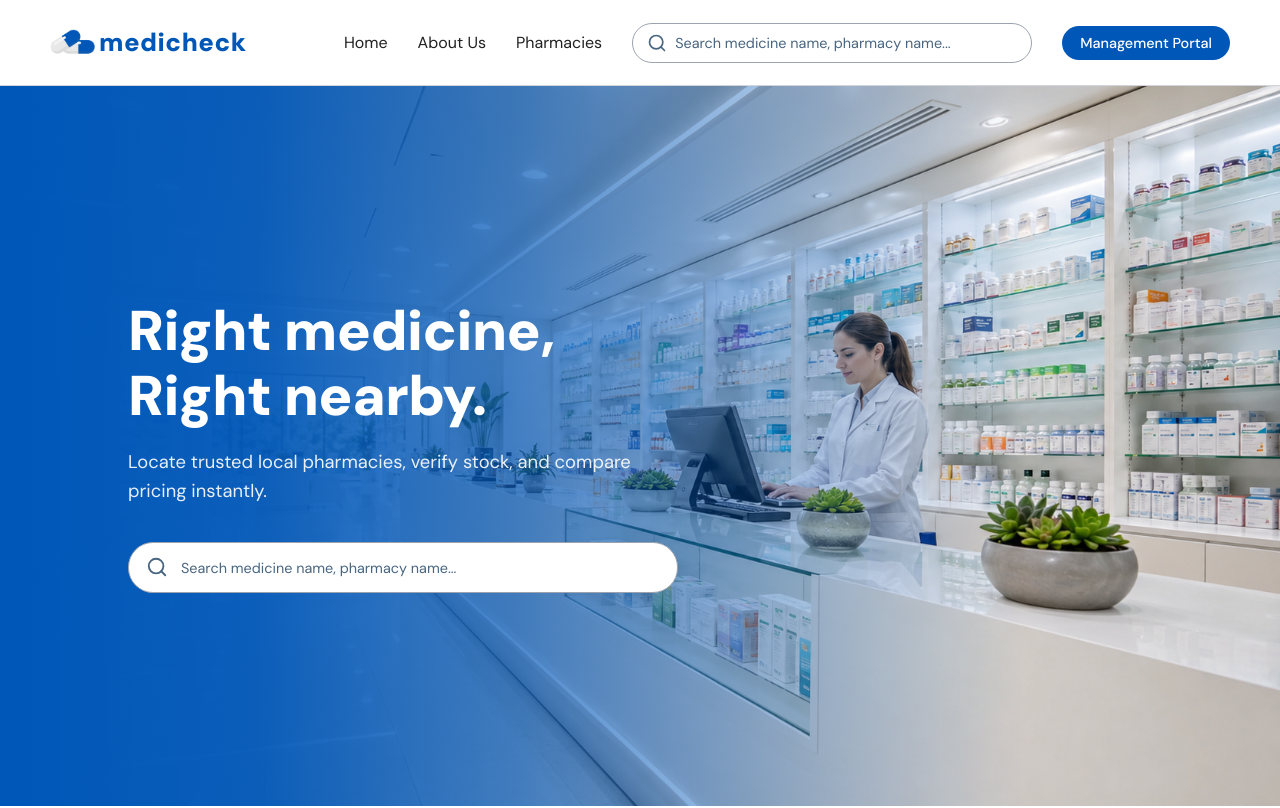
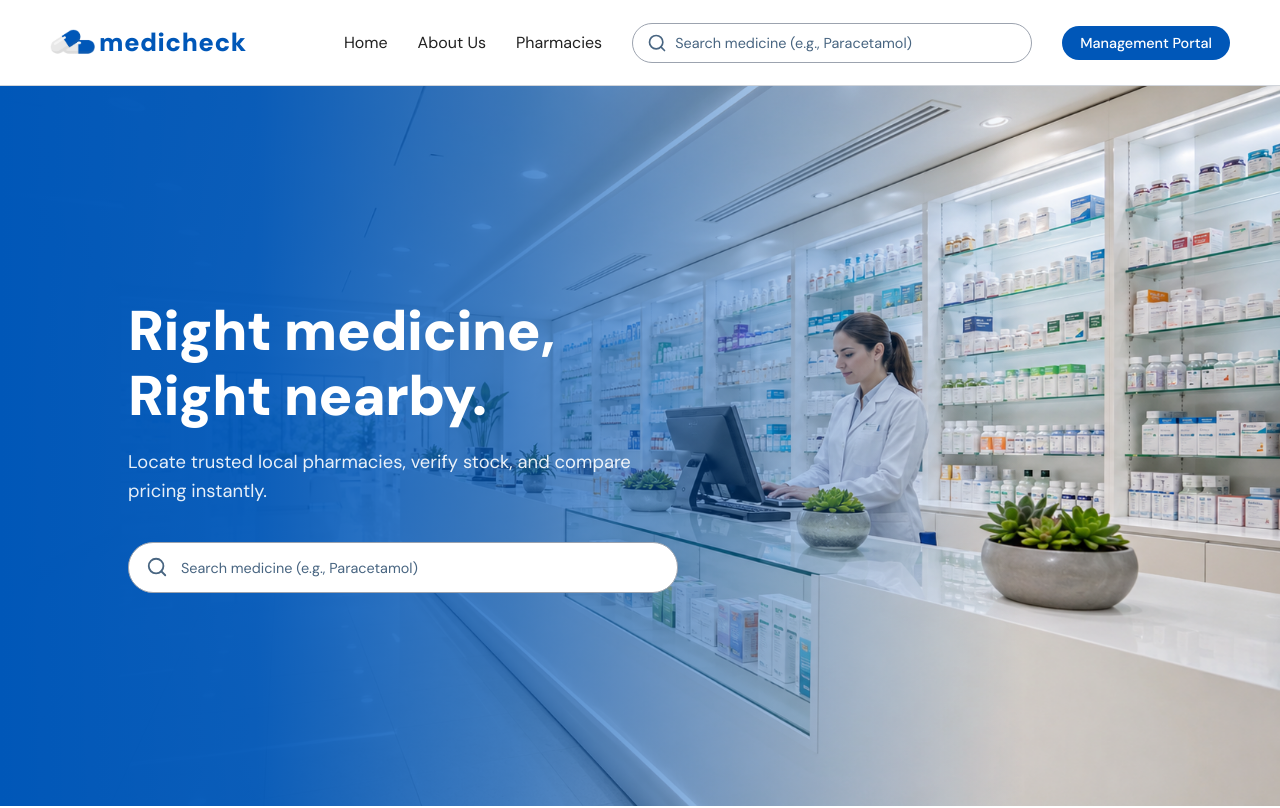
Before and after one commit to satyam-th/MediCheck, a React app in the folder frontend/: page / in a window 1280 px wide. Shown: the top 808 px of the page. Built offline with nearby package versions, Linux system fonts and the light colour scheme; the HTML template or start-up script is replaced by a standard one.

Commit message:
update the searchbar placeholder text

```diff
--- a/frontend/src/components/shared/SearchBar/SearchBar.jsx
+++ b/frontend/src/components/shared/SearchBar/SearchBar.jsx
@@ -10,7 +10,7 @@ export default function SearchBar({size = "small", className=''}){
     return(
         <form className={`${styles.searchWrapper} ${styles[size]} ${className}`} onSubmit={handleSearch}>
             <Search className={styles.searchIcon} />
-            <input type="search" placeholder="Search medicine name, pharmacy name..." className={styles.searchMed}/>
+            <input type="search" placeholder="Search medicine (e.g., Paracetamol)" className={styles.searchMed}/>
         </form>
     );
 }
```
